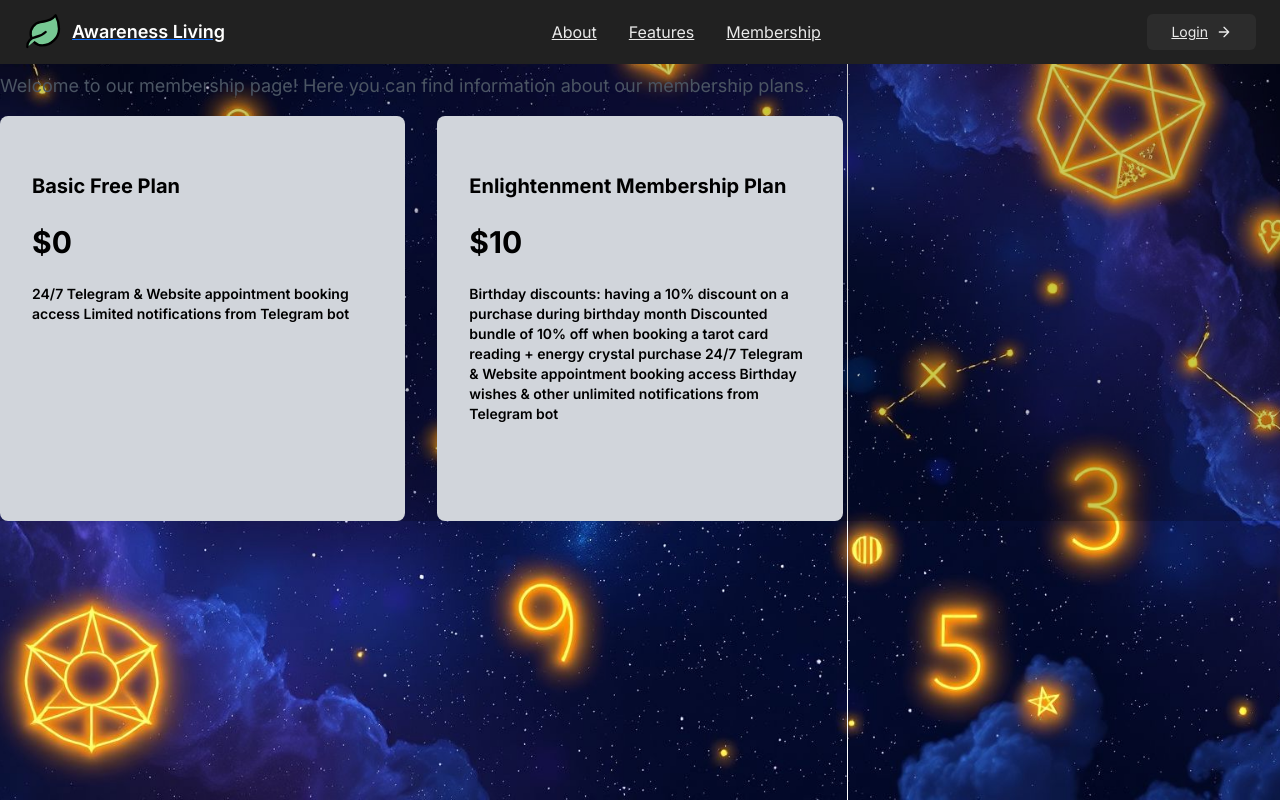
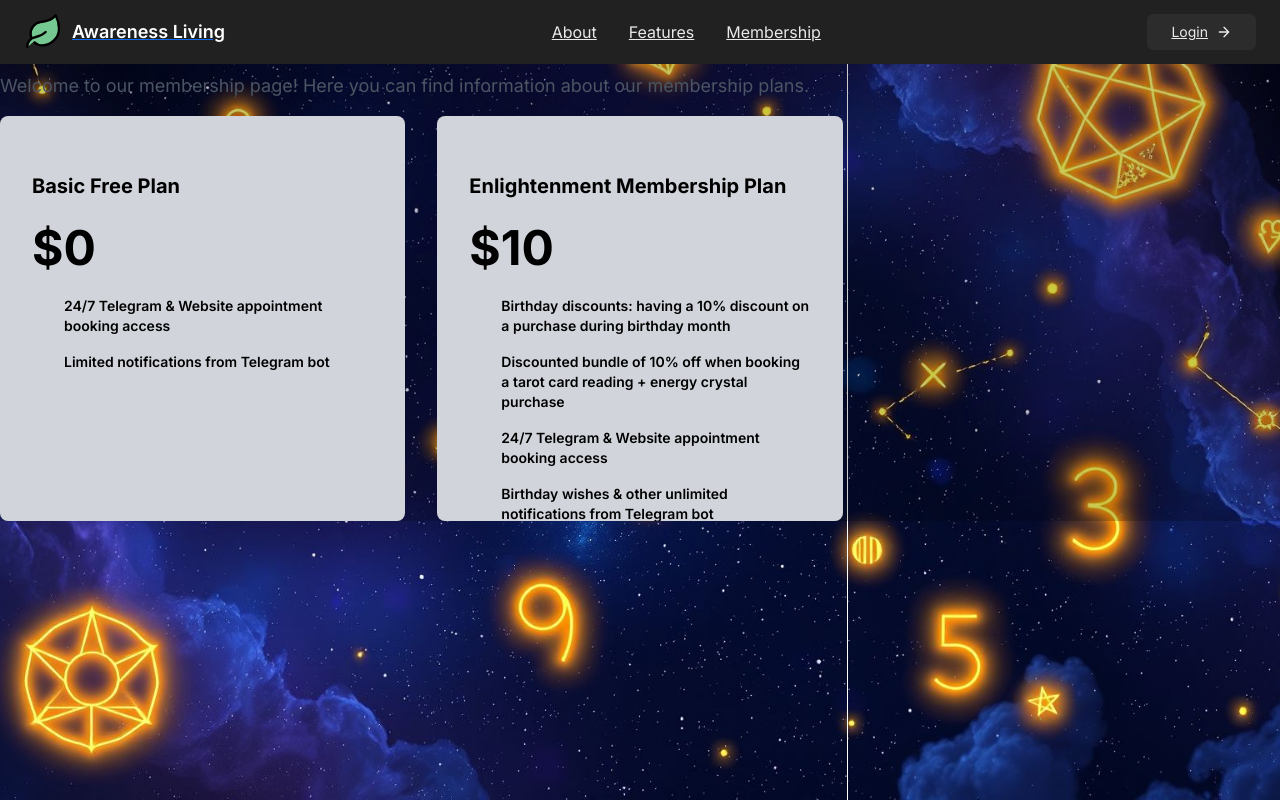
Before and after one commit to SamuelkohP04/React-Shop, a Next.js app: page /membership in a window 1280 px wide. Built offline with nearby package versions, Linux system fonts and the light colour scheme.

Commit message:
fix: spaced out elements in unordered list in the plan card

```diff
--- a/src/app/membership/page.tsx
+++ b/src/app/membership/page.tsx
@@ -7,19 +7,19 @@ export default function MembershipPage() {
     {
       title: "Basic Free Plan",
       price: "$0",
-      description:
-        "24/7 Telegram & Website appointment booking access \n" +
-        "Limited notifications from Telegram bot",
+      description:[
+        "24/7 Telegram & Website appointment booking access" ,
+        "Limited notifications from Telegram bot"]
       //image: "/LandingPage/BasicPlan.jpg", // Replace with actual image path
     },
     {
       title: "Enlightenment Membership Plan",
       price: "$10",
       description:
-        "Birthday discounts: having a 10% discount on a purchase during birthday month\n" +
-        "Discounted bundle of 10% off when booking a tarot card reading + energy crystal purchase\n" +
-        "24/7 Telegram & Website appointment booking access\n" +
-        "Birthday wishes & other unlimited notifications from Telegram bot",
+        ["Birthday discounts: having a 10% discount on a purchase during birthday month" ,
+        "Discounted bundle of 10% off when booking a tarot card reading + energy crystal purchase" ,
+        "24/7 Telegram & Website appointment booking access" ,
+        "Birthday wishes & other unlimited notifications from Telegram bot"],
       //image: "/LandingPage/PremiumPlan.jpg", // Replace with actual image path
     },
   ];
@@ -50,10 +50,14 @@ export default function MembershipPage() {
                 <p className="mt-4 text-black text-xl font-bold ">
                   {plan.title}
                 </p>
-                <p className="mt-2 text-black text-3xl font-bold">
+                <p className="mt-2 text-black text-5xl font-bold">
                   {plan.price}
                 </p>
-                <p className="mt-2 text-black text-sm">{plan.description}</p>
+                <ul className="mt-2 text-black text-sm space-y-4">{plan.description.map((point, index) => (
+                  <li key={index} className="block text-black list-disc ">
+                    {point}
+                  </li>
+                ))}</ul>
 
               </div>
             </div>
```
